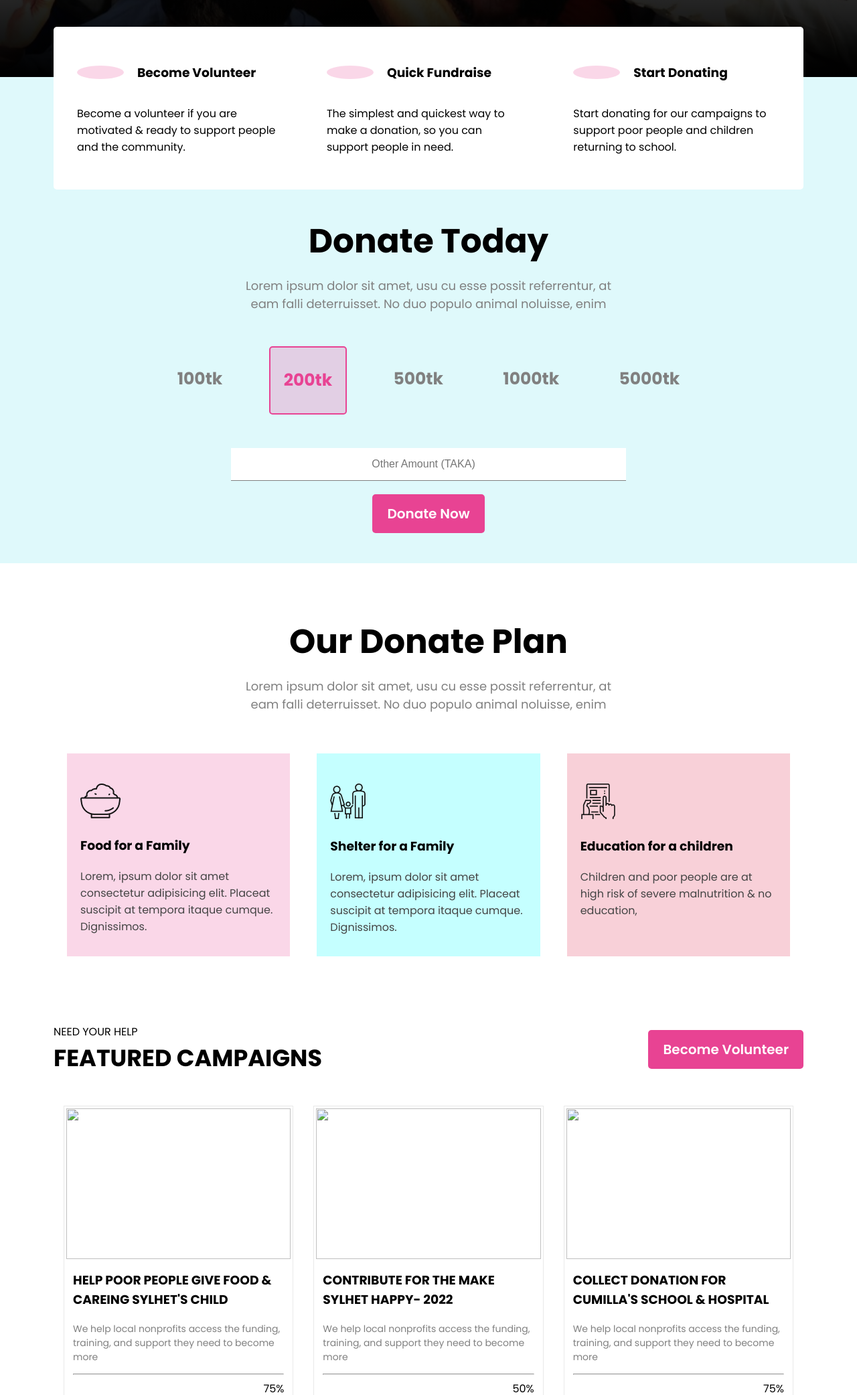
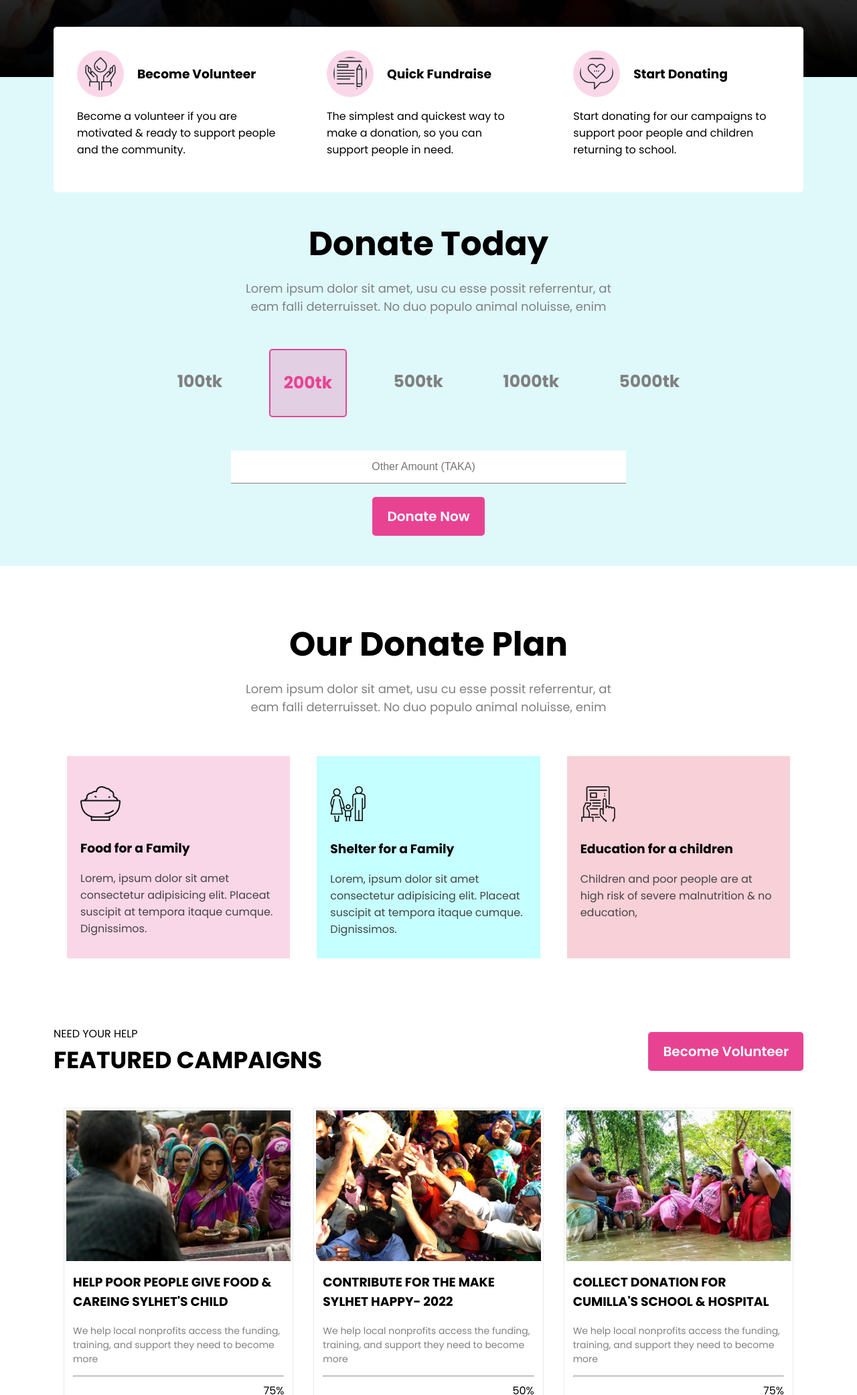
Before and after one commit to Mosharrof-Hosen-Munna/donate-people, a plain HTML site: page index.html in a window 1280 px wide. Shown: the part 685-2768 px from the top of the page at 67% size. Drawn offline with Linux system fonts and the light colour scheme; the site is published under a folder, as on GitHub Pages, so addresses that start at the root find nothing.

Commit message:
change folder image

```diff
--- a/index.html
+++ b/index.html
@@ -40,14 +40,14 @@
 
                     <div class="donation-box">
                          <div class="d-flex align-item-center">
-                              <img src="/icons/icon13.svg" alt="">
+                              <img src="icons/icon13.svg" alt="">
                               <h3>Become Volunteer</h3>
                          </div>
                          <p>Become a volunteer if you are motivated & ready to support people and the community.</p>
                     </div>
                     <div class="donation-box">
                          <div class="d-flex align-item-center">
-                              <img src="/icons/icon4.svg" alt="">
+                              <img src="icons/icon4.svg" alt="">
                               <h3>Quick
                                    Fundraise</h3>
                          </div>
@@ -55,7 +55,7 @@
                     </div>
                     <div class="donation-box">
                          <div class="d-flex align-item-center">
-                              <img src="/icons/icon9.svg" alt="">
+                              <img src="icons/icon9.svg" alt="">
                               <h3>Start
                                    Donating</h3>
                          </div>
@@ -138,7 +138,7 @@
                </div>
                <div class="campaign-body d-flex justify-content-between">
                     <div class="campaign-card">
-                         <img src="/images/donation1.jpg" alt="">
+                         <img src="images/donation1.jpg" alt="">
                          <div class="campaign-card-body">
                               <div class="card-title">
                                    <h3>HELP POOR PEOPLE GIVE FOOD & CAREING SYLHET'S CHILD</h3>
@@ -166,7 +166,7 @@
                          </div>
                     </div>
                     <div class="campaign-card">
-                         <img src="/images/donation0.jpg" alt="">
+                         <img src="images/donation0.jpg" alt="">
                          <div class="campaign-card-body">
                               <div class="card-title">
                                    <h3>CONTRIBUTE FOR THE MAKE SYLHET HAPPY- 2022</h3>
@@ -194,7 +194,7 @@
                          </div>
                     </div>
                     <div class="campaign-card">
-                         <img src="/images/donation11.jpg" alt="">
+                         <img src="images/donation11.jpg" alt="">
                          <div class="campaign-card-body">
                               <div class="card-title">
                                    <h3>COLLECT DONATION FOR CUMILLA'S SCHOOL & HOSPITAL</h3>
```
